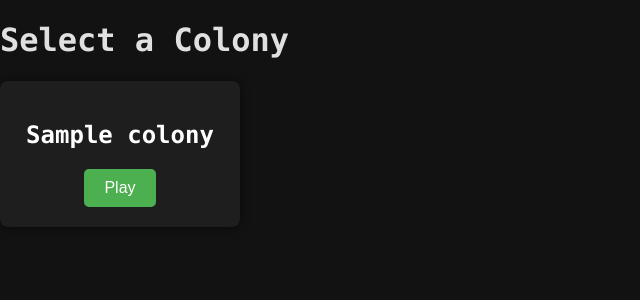
After one commit to EleazarHouston/Hereditus, a Django app: page /load_colony/ in a window 1280 px wide. The commit adds this page. Shown: the top 300 px of the page, without its empty margins (0-640 px from the left). Run offline with Django 5.2, Linux system fonts and the light colour scheme; tables that the repository leaves empty hold one stand-in row (values such as "Sample post").

Commit message:
load_colony page

```diff
--- a/main_game/templates/main_game/colony.html
+++ b/main_game/templates/main_game/colony.html
@@ -12,7 +12,7 @@
     <div class="container">
 
         <h1>Colony: {{ colony.name }}</h1>
-        <form method="post" action="{% url 'colony_view' %}">
+        <form method="post" action="{% url 'colony_view' colony.id %}">
             <div class="action-console-container">
                 <div class="column">
                     <div class="metrics-container">
--- /dev/null
+++ b/main_game/templates/main_game/load_colony.html
@@ -0,0 +1,72 @@
+{% load static %}
+<!DOCTYPE html>
+<html lang="en">
+<head>
+    <meta charset="UTF-8">
+    <meta name="viewport" content="width=device-width, initial-scale=1.0">
+    <title>Hereditus: The Game</title>
+    <link rel="stylesheet" href="{% static 'main_game/style.css' %}">
+    <style>
+        /* Dark mode background and text color */
+        body {
+            background-color: #121212;
+            color: #e0e0e0;
+            font-family: "Monaco", Monospace;
+        }
+
+        /* Flex container for the boxes */
+        .colony-container {
+            display: flex;
+            flex-wrap: wrap;
+            gap: 20px; /* Space between the boxes */
+            justify-content: flex-start;
+        }
+
+        /* Each colony box */
+        .colony-box {
+            background-color: #1e1e1e;
+            padding: 20px;
+            border-radius: 8px;
+            box-shadow: 0 0 10px rgba(0, 0, 0, 0.5);
+            flex: 0 0 200px; /* Box width, flex-grow is 0, flex-shrink is 0 */
+            text-align: center;
+        }
+
+        /* Colony name styling */
+        .colony-box h2 {
+            color: #ffffff;
+            margin-bottom: 10px;
+        }
+
+        /* Button styling for dark mode */
+        .colony-box button {
+            margin-top: 10px;
+            padding: 10px 20px;
+            background-color: #4CAF50;
+            color: white;
+            border: none;
+            border-radius: 5px;
+            cursor: pointer;
+        }
+
+        .colony-box button:hover {
+            background-color: #45a049;
+        }
+    </style>
+</head>
+<body>
+    <h1>Select a Colony</h1>
+    <div class="colony-container">
+        {% for colony in colonies %}
+            <div class="colony-box">
+                <h2>{{ colony.name }}</h2>
+                <form action="{% url 'colony_view' colony.id %}" method="get">
+                    <button type="submit">Play</button>
+                </form>
+            </div>
+        {% empty %}
+            <p>No colonies available.</p>
+        {% endfor %}
+    </div>
+</body>
+</html>
--- a/main_game/urls.py
+++ b/main_game/urls.py
@@ -1,8 +1,9 @@
 from django.urls import path
-from .views import torb_view_attempt, colony_view, check_ready_status
+from . import views
 
 urlpatterns = [
-    path('play/torb', torb_view_attempt, name='Look at a Torb'),
-    path('play/', colony_view, name='colony_view'),
-    path('check_ready_status/', check_ready_status, name='check_ready_status')
+    path('play/torb', views.torb_view_attempt, name='Look at a Torb'),
+    path('play/<int:colony_id>/', views.colony_view, name='colony_view'),
+    path('check_ready_status/', views.check_ready_status, name='check_ready_status'),
+    path('load_colony/', views.load_colony, name='load_colony')
 ]
--- a/main_game/views.py
+++ b/main_game/views.py
@@ -1,6 +1,9 @@
 from django.shortcuts import render, redirect, get_object_or_404
 from django.http import JsonResponse
 from .models import Torb, Colony, StoryText
+import logging
+
+logger = logging.getLogger(__name__)
 
 # Create your views here.
 
@@ -10,13 +13,13 @@ def torb_view_attempt(request):
 
     return render(request, 'main_game/torb.html', {'private_id': torb.private_ID , 'health': torb.health})
 
-def colony_view(request):
-    colony = Colony.objects.order_by('id').first()
+def colony_view(request, colony_id):
+    colony = get_object_or_404(Colony, id=colony_id)
+
     torbs = colony.torb_set.all().order_by('private_ID')
     story_texts = StoryText.objects.filter(colony=colony).order_by('timestamp')
 
     if request.method == 'POST':
-
         selected_torbs = request.POST.getlist('selected_torbs')
         action = request.POST.get('action')
         print(len(selected_torbs))
@@ -31,7 +34,7 @@ def colony_view(request):
             colony.ready = True
             colony.save()
 
-        return redirect('colony_view')
+        return redirect('colony_view', colony_id=colony.id)
 
 
 
@@ -39,6 +42,8 @@ def colony_view(request):
         gene_names = list(torbs.first().genes.keys())
     else:
         gene_names = []
+
+    logger.debug(f"Rendering colony_view with colony: {colony}, num_torbs: {colony.torb_count}, torbs: {torbs}, gene_names: {gene_names}, story_texts: {story_texts}")
 
     return render(request, 'main_game/colony.html', {
         'colony': colony,
@@ -51,3 +56,7 @@ def colony_view(request):
 def check_ready_status(request):
     colony = Colony.objects.order_by('id').first()
     return JsonResponse({'ready': colony.ready})
+
+def load_colony(request):
+    colonies = Colony.objects.all()
+    return render(request, 'main_game/load_colony.html', {'colonies': colonies})
```
